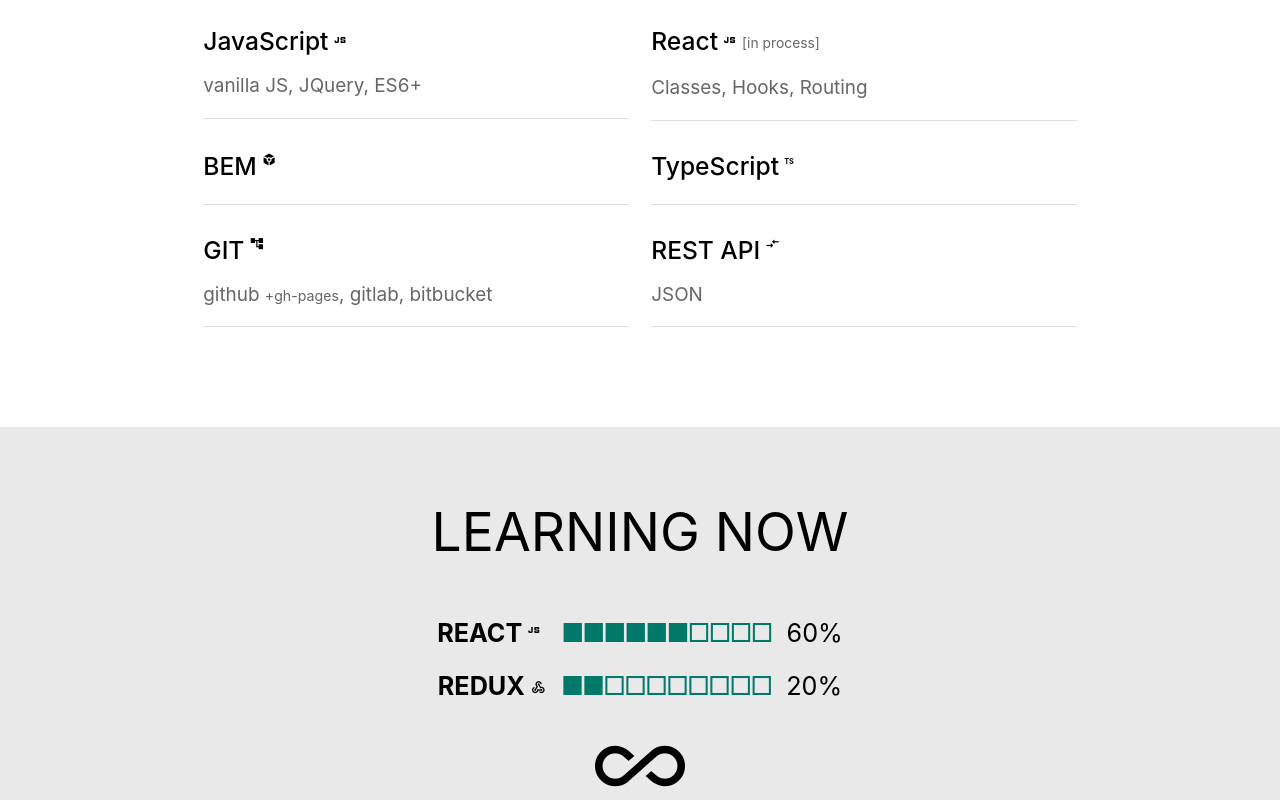
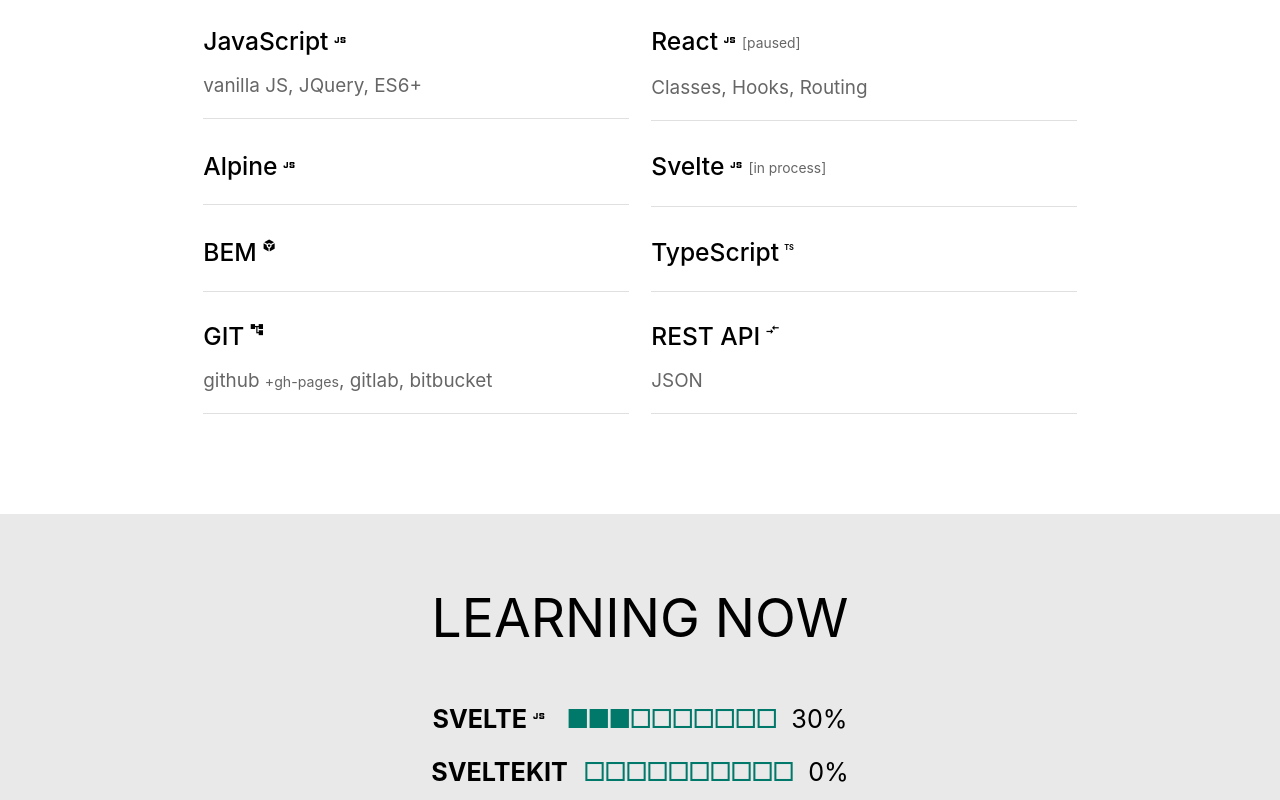
Before and after one commit to oxymc/portfolio, a React (Create React App) app: page / in a window 1280 px wide. Shown: the part 1540-2340 px from the top of the page. Built offline with nearby package versions, Linux system fonts and the light colour scheme.

Commit message:
changed info

```diff
--- a/src/components/About.jsx
+++ b/src/components/About.jsx
@@ -6,8 +6,8 @@
         name: "Maxym Balagur",
         position: "Frontend Web Developer",
         photoPath: "./photo.jpg",
-        aboutText: "Hello, I am a front-end developer using Javascript as a core technology. Recently, I decided to study ReactJS in my free time. I can't imagine my life without coding. This is what I want to do all the time!",
-        blockquote: "HTML, SCSS, BEM, JavaScript, ES6+, JQuery, ReactJS, TypeScript, GIT, Webflow, Figma",
+        aboutText: "Hello, I am a front-end developer using Javascript as a core technology. Recently, I decided to study new frameworks in my free time. I can't imagine my life without coding. This is what I want to do all the time!",
+        blockquote: "HTML, SCSS, BEM, JavaScript, ES6+, JQuery, Alpine.js, ReactJS, TypeScript, GIT, Webflow, Figma",
     }
     return (
         <section id="about">
--- a/src/components/LearningItem.jsx
+++ b/src/components/LearningItem.jsx
@@ -1,15 +1,15 @@
 const learning = [
-    "React",
-    "Redux",
+    "Svelte",
+    "SvelteKit",
 ]
 const progress = {
     react: {
-        filled: "■".repeat(6),
-        empty: "□".repeat(4)
+        filled: "■".repeat(3),
+        empty: "□".repeat(7)
     },
     redux: {
-        filled: "■".repeat(2),
-        empty: "□".repeat(8)
+        filled: "■".repeat(0),
+        empty: "□".repeat(10)
     }
 }
 
@@ -32,7 +32,7 @@
             <div className="col s12">
                 <div className="foFlex">
                     <div>
-                        {learning[1]} <span className="material-icons smaller">webhook</span>
+                        {learning[1]}
                     </div>
                     <div className="my_progress">
                         <div className="my_progress__graph">
--- a/src/components/Skills.jsx
+++ b/src/components/Skills.jsx
@@ -28,8 +28,20 @@
                 </div>
                 <div className="col s12 m6">
                     <div className="section">
-                        <h5>React<span className="material-icons nomarginleft">javascript</span> <small><small>[in process]</small></small></h5>
+                        <h5>React<span className="material-icons nomarginleft">javascript</span> <small><small>[paused]</small></small></h5>
                         <small>Classes, Hooks, Routing</small>
+                    </div>
+                    <div className="divider"></div>
+                </div>
+                <div className="col s12 m6">
+                    <div className="section">
+                        <h5>Alpine<span className="material-icons nomarginleft">javascript</span></h5>
+                    </div>
+                    <div className="divider"></div>
+                </div>
+                <div className="col s12 m6">
+                    <div className="section">
+                        <h5>Svelte<span className="material-icons nomarginleft">javascript</span> <small><small>[in process]</small></small></h5>
                     </div>
                     <div className="divider"></div>
                 </div>
```
